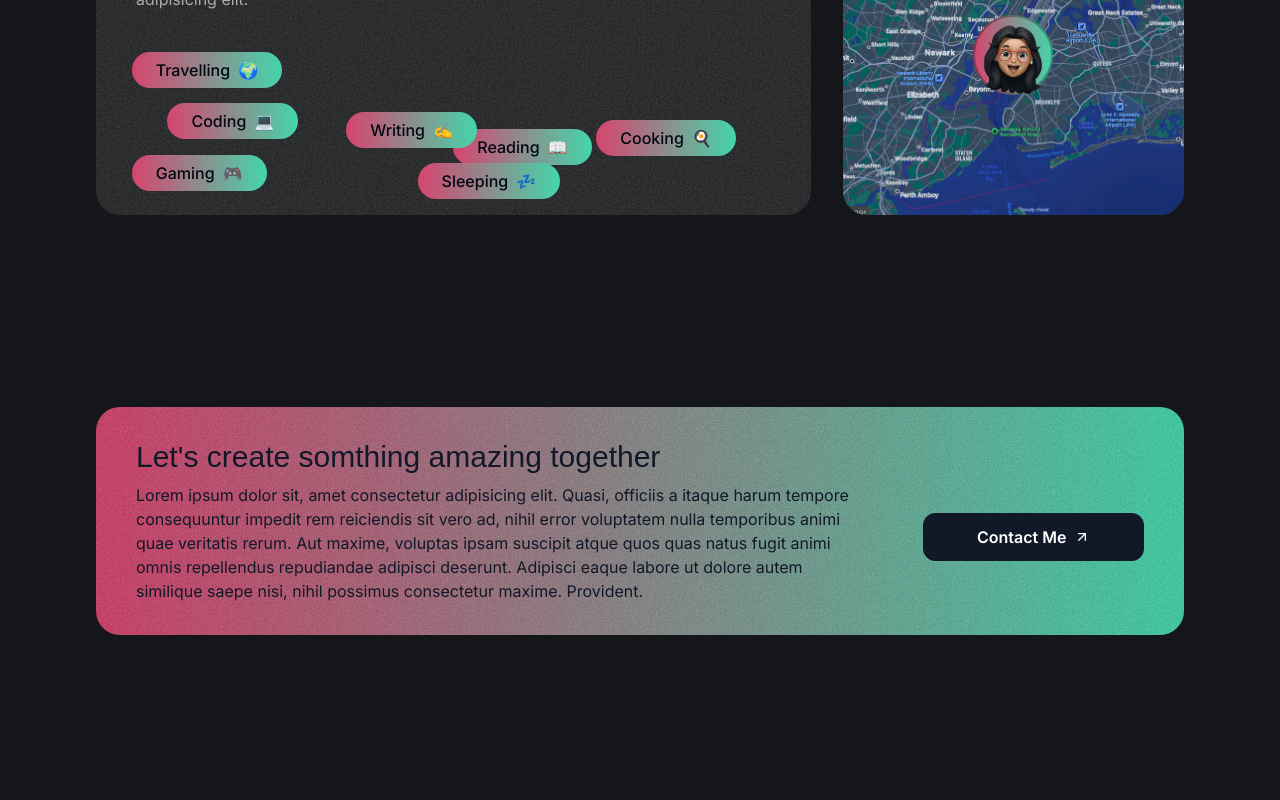
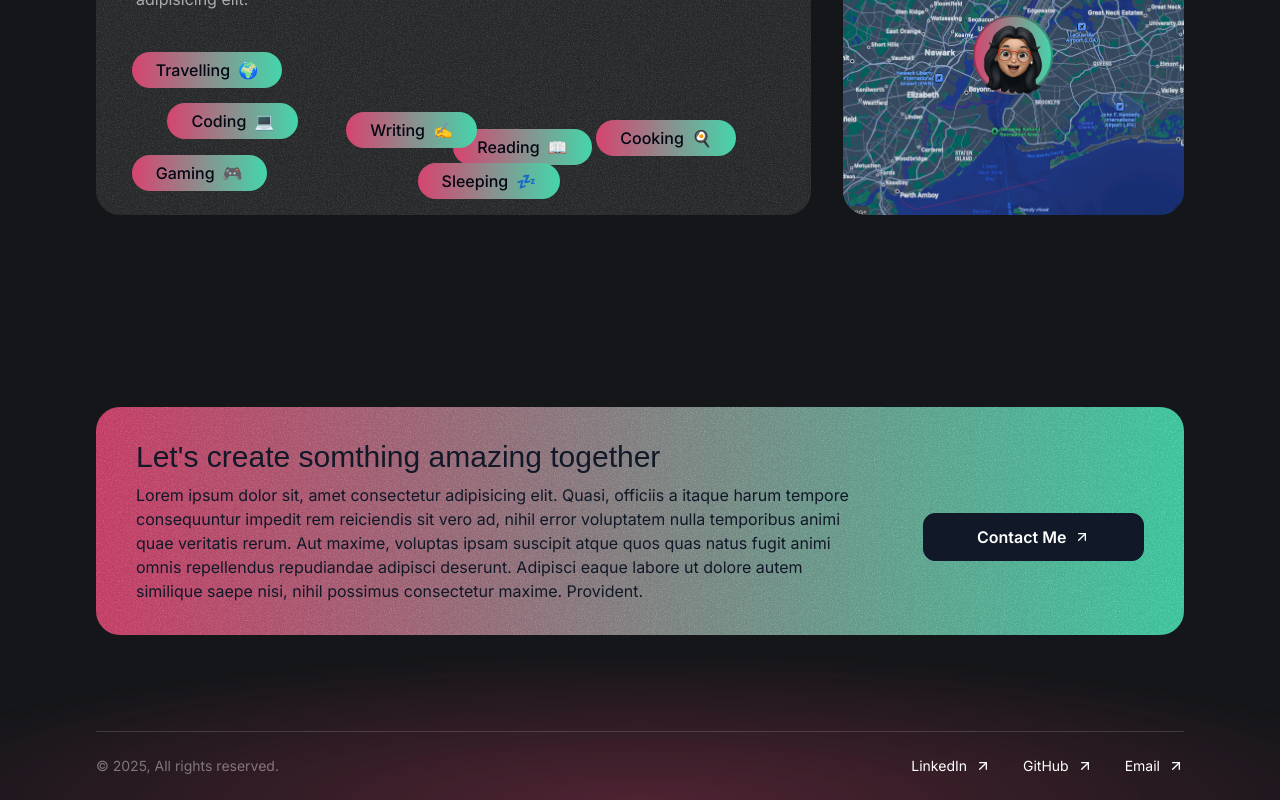
Before and after one commit to fatmabostan/portfolio, a Next.js app: page / in a window 1280 px wide. Shown: the part 5005-5805 px from the top of the page. Before the commit the page ends 5736 px from the top, so only its background shows below. Built offline with nearby package versions, Linux system fonts and the light colour scheme; a web font is replaced by a local one.

Commit message:
create footer section

```diff
--- a/src/app/page.tsx
+++ b/src/app/page.tsx
@@ -5,6 +5,7 @@
 import { ExperienceSection } from "@/sections/Experience";
 import { AboutSection } from "@/sections/About";
 import { ContactSection } from "@/sections/Contact";
+import { Footer } from "@/sections/Footer";
 export default function Home() {
   return (
     <div>
@@ -15,6 +16,7 @@
       <ExperienceSection />
       <AboutSection />
       <ContactSection />
+      <Footer />
     </div>
   );
 }
--- a/src/sections/Footer.tsx
+++ b/src/sections/Footer.tsx
@@ -1,3 +1,38 @@
+import ArrowUpRightIcon from "@/assets/icons/arrow-up-right.svg";
+
+const footerItems = [
+  {
+    title: 'LinkedIn',
+    link: "",
+  },
+  {
+    title: 'GitHub',
+    link: "",
+  },
+  {
+    title: 'Email',
+    link: "",
+  }
+]
+
 export const Footer = () => {
-  return <div>Footer Section</div>;
+  const thisYear = new Date().getFullYear();
+  return <footer className="relative -z-10 overflow-x-clip">
+    <div className="absolute h-[300px] w-[1600px] bottom-0 left-1/2 -translate-x-1/2 bg-[#d6446f]/30 [mask-image:radial-gradient(50%_50%_at_bottom_center,black,transparent)] -z-10"></div>
+    <div className="container">
+      <div className="border-t border-white/15 py-6 text-sm flex flex-col md:flex-row md:justify-between items-center gap-8">
+        <div className="text-white/40">&copy; {thisYear}, All rights reserved.</div>
+        <div className="flex md:flex-row flex-col items-center gap-8">
+          {footerItems.map((item, index) => (
+            <a key={index} href={item.link} className="inline-flex items-center gap-2">
+              <span>
+                {item.title}
+              </span>
+              <ArrowUpRightIcon className="size-4" />
+            </a>
+          ))}
+        </div>
+      </div>
+    </div>
+  </footer>;
 };
```
